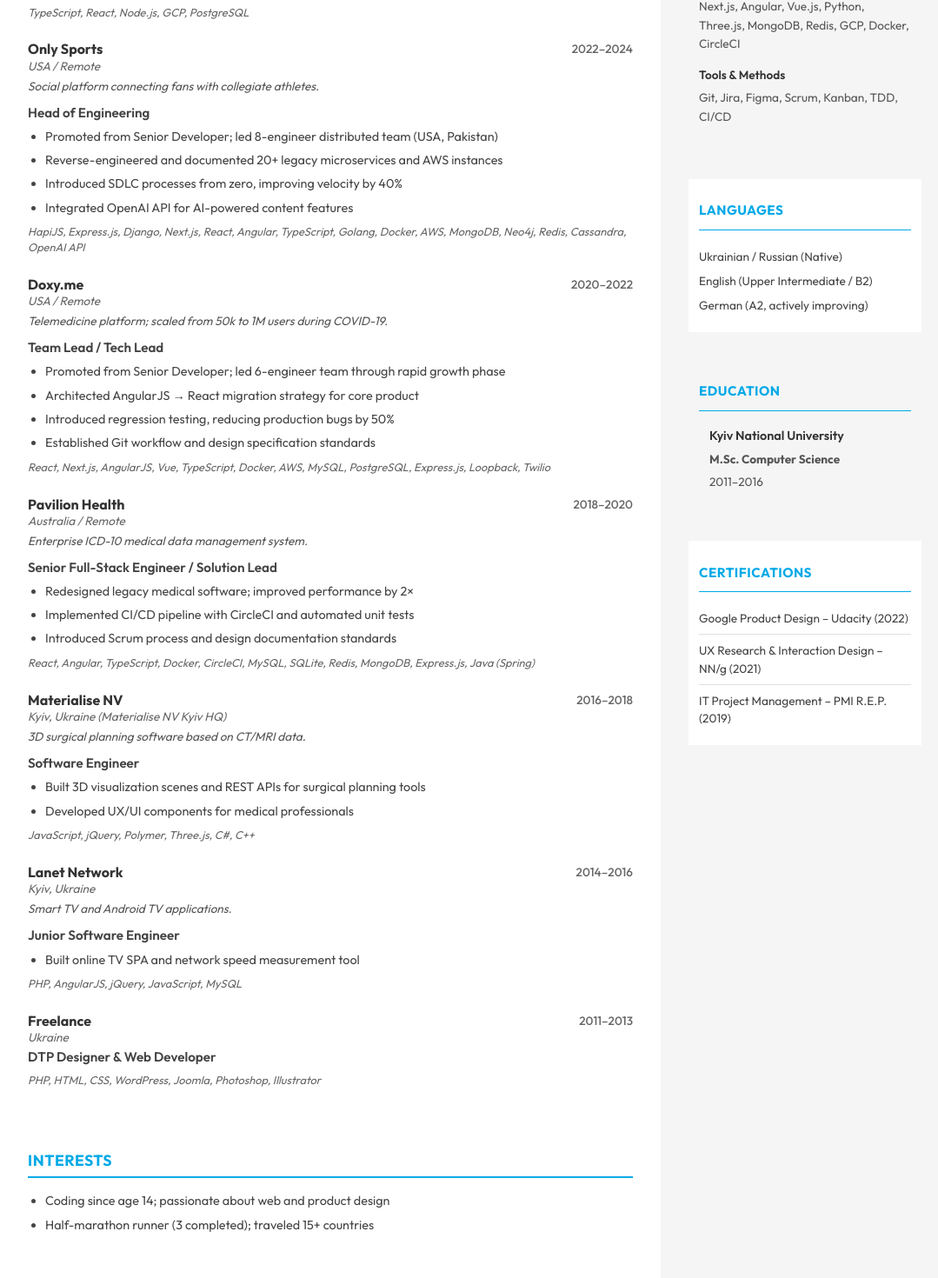
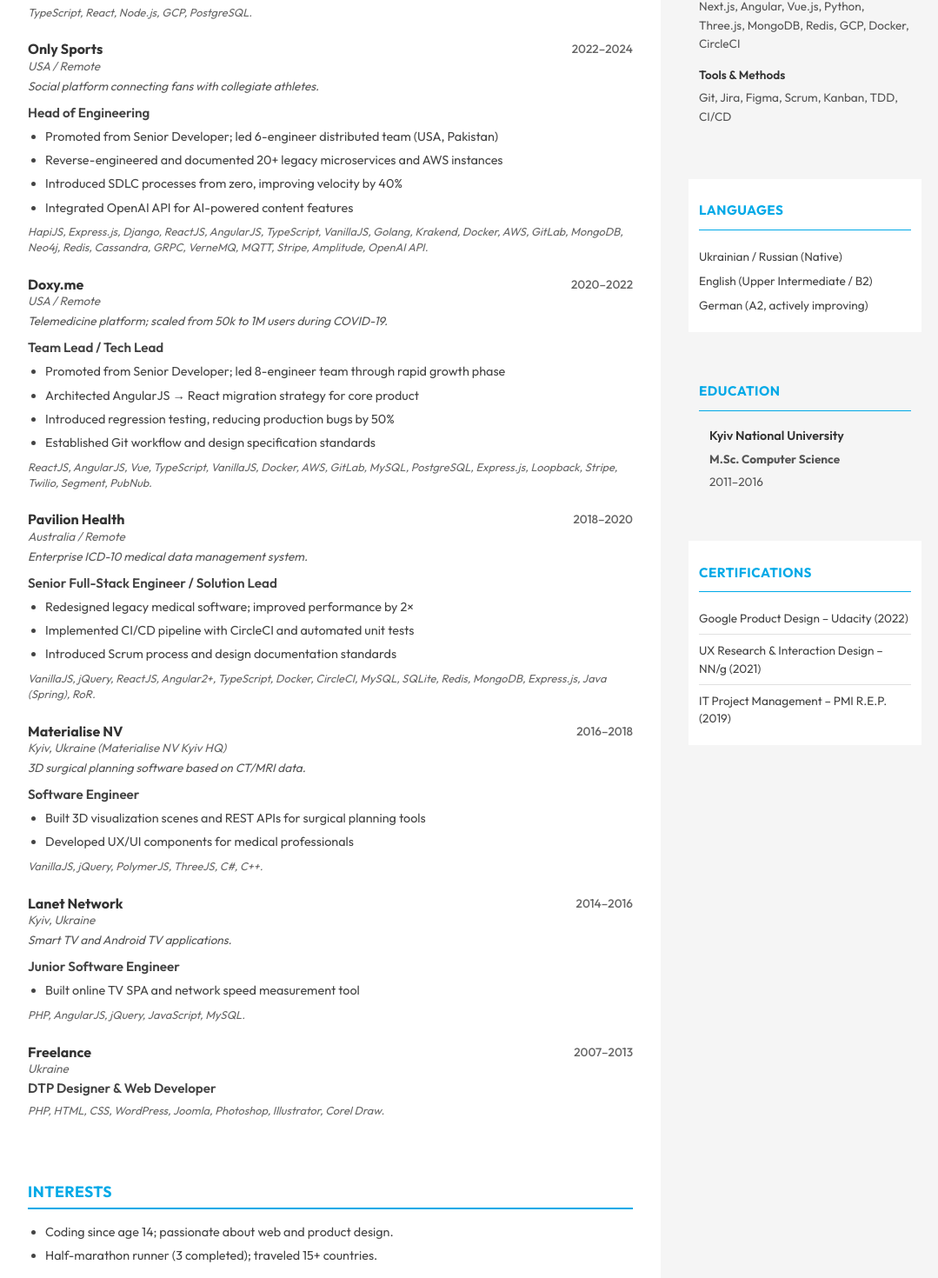
Before and after one commit to vlad-palii/vlad-palii.github.io, a React app: page / in a window 1280 px wide. Shown: the part 891-2361 px from the top of the page at 87% size, without its empty margins (90-1169 px from the left). Built offline with nearby package versions, Linux system fonts and the light colour scheme; a web font is replaced by a local one.

Commit message:
Upd tech stack.

```diff
--- a/src/components/cv.js
+++ b/src/components/cv.js
@@ -9,9 +9,12 @@
         <div className='cv-header-content'>
           <div className='cv-header-info'>
             <h1>Vlad Palii</h1>
-            <p className='cv-title'>Senior Full-Stack Engineer | Engineering Lead</p>
+            <p className='cv-title'>
+              Senior Full-Stack Engineer | Engineering Lead
+            </p>
             <p className='cv-personal'>
-              Date of Birth: 18.08.1993 | Nationality: Ukrainian | Work Permit: §24 (open work authorization)
+              Date of Birth: 18.08.1993 | Nationality: Ukrainian | Work Permit:
+              §24 (open work authorization)
             </p>
           </div>
           <div className='cv-header-photo'>
@@ -23,10 +26,13 @@
       {/* Profile Summary */}
       <section className='cv-profile'>
         <p>
-          Senior Full-Stack Engineer and Engineering Lead with 11+ years of experience building web applications.
-          Specialized in React, Node.js, TypeScript, and AWS serverless architectures.
-          Proven track record leading distributed teams (up to 8 engineers), establishing SDLC processes, and delivering end-to-end features for SaaS products.
-          Based in Berlin, open to senior full-stack or engineering lead roles in product-driven companies.
+          Senior Full-Stack Engineer and Engineering Lead with 11+ years of
+          experience building web applications. Specialized in React, Node.js,
+          TypeScript, and AWS serverless architectures. Proven track record
+          leading distributed teams (up to 8 engineers), establishing SDLC
+          processes, and delivering end-to-end features for SaaS products. Based
+          in Berlin, open to senior full-stack or engineering lead roles in
+          product-driven companies.
         </p>
       </section>
 
@@ -42,18 +48,36 @@
                 <div>
                   <h3>Yoffix</h3>
                   <p className='cv-job-location'>Berlin, Germany / On-site</p>
-                  <p className='cv-job-description'>Hybrid workplace management SaaS for desk, room, and parking bookings.</p>
+                  <p className='cv-job-description'>
+                    Hybrid workplace management SaaS for desk, room, and parking
+                    bookings.
+                  </p>
                 </div>
                 <span className='cv-job-date'>2024–Present</span>
               </div>
               <h4>Senior Full-Stack Engineer</h4>
               <ul>
-                <li>Own backend and frontend architecture for multi-tenant SaaS serving enterprise clients</li>
-                <li>Ship end-to-end features (booking, check-in, ticketing): GraphQL, Lambda, React, integration tests</li>
-                <li>Refactor legacy Amplify/AppSync stacks; reduced infrastructure complexity by 40%</li>
-                <li>Leverage AI coding tools daily, cutting feature delivery time by 30%</li>
+                <li>
+                  Own backend and frontend architecture for multi-tenant SaaS
+                  serving enterprise clients
+                </li>
+                <li>
+                  Ship end-to-end features (booking, check-in, ticketing):
+                  GraphQL, Lambda, React, integration tests
+                </li>
+                <li>
+                  Refactor legacy Amplify/AppSync stacks; reduced infrastructure
+                  complexity by 40%
+                </li>
+                <li>
+                  Leverage AI coding tools daily, cutting feature delivery time
+                  by 30%
+                </li>
               </ul>
-              <p className='cv-job-tech'>TypeScript, Node.js, React, AWS Amplify/AppSync, Lambda, DynamoDB, S3, CloudFormation, Serverless Framework</p>
+              <p className='cv-job-tech'>
+                TypeScript, Node.js, React, AWS Amplify/AppSync, Lambda,
+                DynamoDB, S3, CloudFormation, Serverless Framework.
+              </p>
             </div>
 
             <div className='cv-job'>
@@ -61,17 +85,30 @@
                 <div>
                   <h3>GTO LAB</h3>
                   <p className='cv-job-location'>USA / Remote</p>
-                  <p className='cv-job-description'>Game-theory-based poker learning platform.</p>
+                  <p className='cv-job-description'>
+                    Game-theory-based poker learning platform.
+                  </p>
                 </div>
                 <span className='cv-job-date'>Feb-Jul 2024</span>
               </div>
               <h4>Head of Engineering (Contract)</h4>
               <ul>
-                <li>Led 5-engineer remote team; established SDLC processes from scratch</li>
-                <li>Managed MVP handover and GCP infrastructure during transitional period</li>
-                <li>Coordinated subcontractors; contributed hands-on to feature delivery and bugfixes</li>
+                <li>
+                  Led 5-engineer remote team; established SDLC processes from
+                  scratch
+                </li>
+                <li>
+                  Managed MVP handover and GCP infrastructure during
+                  transitional period
+                </li>
+                <li>
+                  Coordinated subcontractors; contributed hands-on to feature
+                  delivery and bugfixes
+                </li>
               </ul>
-              <p className='cv-job-tech'>TypeScript, React, Node.js, GCP, PostgreSQL</p>
+              <p className='cv-job-tech'>
+                TypeScript, React, Node.js, GCP, PostgreSQL.
+              </p>
             </div>
 
             <div className='cv-job'>
@@ -79,18 +116,34 @@
                 <div>
                   <h3>Only Sports</h3>
                   <p className='cv-job-location'>USA / Remote</p>
-                  <p className='cv-job-description'>Social platform connecting fans with collegiate athletes.</p>
+                  <p className='cv-job-description'>
+                    Social platform connecting fans with collegiate athletes.
+                  </p>
                 </div>
                 <span className='cv-job-date'>2022–2024</span>
               </div>
               <h4>Head of Engineering</h4>
               <ul>
-                <li>Promoted from Senior Developer; led 8-engineer distributed team (USA, Pakistan)</li>
-                <li>Reverse-engineered and documented 20+ legacy microservices and AWS instances</li>
-                <li>Introduced SDLC processes from zero, improving velocity by 40%</li>
+                <li>
+                  Promoted from Senior Developer; led 6-engineer distributed
+                  team (USA, Pakistan)
+                </li>
+                <li>
+                  Reverse-engineered and documented 20+ legacy microservices and
+                  AWS instances
+                </li>
+                <li>
+                  Introduced SDLC processes from zero, improving velocity by 40%
+                </li>
                 <li>Integrated OpenAI API for AI-powered content features</li>
               </ul>
-              <p className='cv-job-tech'>HapiJS, Express.js, Django, Next.js, React, Angular, TypeScript, Golang, Docker, AWS, MongoDB, Neo4j, Redis, Cassandra, OpenAI API</p>
+              <p className='cv-job-tech'>
+                {' '}
+                HapiJS, Express.js, Django, ReactJS, AngularJS, TypeScript,
+                VanillaJS, Golang, Krakend, Docker, AWS, GitLab, MongoDB, Neo4j,
+                Redis, Cassandra, GRPC, VerneMQ, MQTT, Stripe, Amplitude, OpenAI
+                API.
+              </p>
             </div>
 
             <div className='cv-job'>
@@ -98,18 +151,35 @@
                 <div>
                   <h3>Doxy.me</h3>
                   <p className='cv-job-location'>USA / Remote</p>
-                  <p className='cv-job-description'>Telemedicine platform; scaled from 50k to 1M users during COVID-19.</p>
+                  <p className='cv-job-description'>
+                    Telemedicine platform; scaled from 50k to 1M users during
+                    COVID-19.
+                  </p>
                 </div>
                 <span className='cv-job-date'>2020–2022</span>
               </div>
               <h4>Team Lead / Tech Lead</h4>
               <ul>
-                <li>Promoted from Senior Developer; led 6-engineer team through rapid growth phase</li>
-                <li>Architected AngularJS → React migration strategy for core product</li>
-                <li>Introduced regression testing, reducing production bugs by 50%</li>
-                <li>Established Git workflow and design specification standards</li>
+                <li>
+                  Promoted from Senior Developer; led 8-engineer team through
+                  rapid growth phase
+                </li>
+                <li>
+                  Architected AngularJS → React migration strategy for core
+                  product
+                </li>
+                <li>
+                  Introduced regression testing, reducing production bugs by 50%
+                </li>
+                <li>
+                  Established Git workflow and design specification standards
+                </li>
               </ul>
-              <p className='cv-job-tech'>React, Next.js, AngularJS, Vue, TypeScript, Docker, AWS, MySQL, PostgreSQL, Express.js, Loopback, Twilio</p>
+              <p className='cv-job-tech'>
+                ReactJS, AngularJS, Vue, TypeScript, VanillaJS, Docker, AWS,
+                GitLab, MySQL, PostgreSQL, Express.js, Loopback, Stripe, Twilio,
+                Segment, PubNub.
+              </p>
             </div>
 
             <div className='cv-job'>
@@ -117,34 +187,56 @@
                 <div>
                   <h3>Pavilion Health</h3>
                   <p className='cv-job-location'>Australia / Remote</p>
-                  <p className='cv-job-description'>Enterprise ICD-10 medical data management system.</p>
+                  <p className='cv-job-description'>
+                    Enterprise ICD-10 medical data management system.
+                  </p>
                 </div>
                 <span className='cv-job-date'>2018–2020</span>
               </div>
               <h4>Senior Full-Stack Engineer / Solution Lead</h4>
               <ul>
-                <li>Redesigned legacy medical software; improved performance by 2×</li>
-                <li>Implemented CI/CD pipeline with CircleCI and automated unit tests</li>
-                <li>Introduced Scrum process and design documentation standards</li>
+                <li>
+                  Redesigned legacy medical software; improved performance by 2×
+                </li>
+                <li>
+                  Implemented CI/CD pipeline with CircleCI and automated unit
+                  tests
+                </li>
+                <li>
+                  Introduced Scrum process and design documentation standards
+                </li>
               </ul>
-              <p className='cv-job-tech'>React, Angular, TypeScript, Docker, CircleCI, MySQL, SQLite, Redis, MongoDB, Express.js, Java (Spring)</p>
+              <p className='cv-job-tech'>
+                VanillaJS, jQuery, ReactJS, Angular2+, TypeScript, Docker,
+                CircleCI, MySQL, SQLite, Redis, MongoDB, Express.js, Java
+                (Spring), RoR.
+              </p>
             </div>
 
             <div className='cv-job'>
               <div className='cv-job-header'>
                 <div>
                   <h3>Materialise NV</h3>
-                  <p className='cv-job-location'>Kyiv, Ukraine (Materialise NV Kyiv HQ)</p>
-                  <p className='cv-job-description'>3D surgical planning software based on CT/MRI data.</p>
+                  <p className='cv-job-location'>
+                    Kyiv, Ukraine (Materialise NV Kyiv HQ)
+                  </p>
+                  <p className='cv-job-description'>
+                    3D surgical planning software based on CT/MRI data.
+                  </p>
                 </div>
                 <span className='cv-job-date'>2016–2018</span>
               </div>
               <h4>Software Engineer</h4>
               <ul>
-                <li>Built 3D visualization scenes and REST APIs for surgical planning tools</li>
+                <li>
+                  Built 3D visualization scenes and REST APIs for surgical
+                  planning tools
+                </li>
                 <li>Developed UX/UI components for medical professionals</li>
               </ul>
-              <p className='cv-job-tech'>JavaScript, jQuery, Polymer, Three.js, C#, C++</p>
+              <p className='cv-job-tech'>
+                VanillaJS, jQuery, PolymerJS, ThreeJS, C#, C++.
+              </p>
             </div>
 
             <div className='cv-job'>
@@ -152,7 +244,9 @@
                 <div>
                   <h3>Lanet Network</h3>
                   <p className='cv-job-location'>Kyiv, Ukraine</p>
-                  <p className='cv-job-description'>Smart TV and Android TV applications.</p>
+                  <p className='cv-job-description'>
+                    Smart TV and Android TV applications.
+                  </p>
                 </div>
                 <span className='cv-job-date'>2014–2016</span>
               </div>
@@ -160,7 +254,9 @@
               <ul>
                 <li>Built online TV SPA and network speed measurement tool</li>
               </ul>
-              <p className='cv-job-tech'>PHP, AngularJS, jQuery, JavaScript, MySQL</p>
+              <p className='cv-job-tech'>
+                PHP, AngularJS, jQuery, JavaScript, MySQL.
+              </p>
             </div>
 
             <div className='cv-job'>
@@ -169,18 +265,24 @@
                   <h3>Freelance</h3>
                   <p className='cv-job-location'>Ukraine</p>
                 </div>
-                <span className='cv-job-date'>2011–2013</span>
+                <span className='cv-job-date'>2007–2013</span>
               </div>
               <h4>DTP Designer & Web Developer</h4>
-              <p className='cv-job-tech'>PHP, HTML, CSS, WordPress, Joomla, Photoshop, Illustrator</p>
+              <p className='cv-job-tech'>
+                PHP, HTML, CSS, WordPress, Joomla, Photoshop, Illustrator, Corel Draw.
+              </p>
             </div>
           </section>
 
           <section className='cv-section'>
             <h2 className='cv-section-title'>Interests</h2>
             <ul className='cv-interests-list'>
-              <li>Coding since age 14; passionate about web and product design</li>
-              <li>Half-marathon runner (3 completed); traveled 15+ countries</li>
+              <li>
+                Coding since age 14; passionate about web and product design.
+              </li>
+              <li>
+                Half-marathon runner (3 completed); traveled 15+ countries.
+              </li>
             </ul>
           </section>
         </main>
@@ -193,8 +295,16 @@
               <li>Berlin, Germany</li>
               <li>+49 1520 5404298</li>
               <li>paliy.work@gmail.com</li>
-              <li><a href='https://linkedin.com/in/vladpalii'>linkedin.com/in/vladpalii</a></li>
-              <li><a href='https://github.com/vlad-palii'>github.com/vlad-palii</a></li>
+              <li>
+                <a href='https://linkedin.com/in/vladpalii'>
+                  linkedin.com/in/vladpalii
+                </a>
+              </li>
+              <li>
+                <a href='https://github.com/vlad-palii'>
+                  github.com/vlad-palii
+                </a>
+              </li>
             </ul>
           </section>
 
@@ -202,10 +312,17 @@
             <h2 className='cv-sidebar-title'>Skills</h2>
 
             <h3>Core Technologies</h3>
-            <p>JavaScript, TypeScript, React, Node.js, GraphQL, REST API, PostgreSQL, DynamoDB, AWS (Lambda, AppSync, Amplify, S3, CloudFormation)</p>
+            <p>
+              JavaScript, TypeScript, React, Node.js, GraphQL, REST API,
+              PostgreSQL, DynamoDB, AWS (Lambda, AppSync, Amplify, S3,
+              CloudFormation)
+            </p>
 
             <h3>Also Worked With</h3>
-            <p>Next.js, Angular, Vue.js, Python, Three.js, MongoDB, Redis, GCP, Docker, CircleCI</p>
+            <p>
+              Next.js, Angular, Vue.js, Python, Three.js, MongoDB, Redis, GCP,
+              Docker, CircleCI
+            </p>
 
             <h3>Tools & Methods</h3>
             <p>Git, Jira, Figma, Scrum, Kanban, TDD, CI/CD</p>
@@ -224,7 +341,9 @@
             <h2 className='cv-sidebar-title'>Education</h2>
             <div className='cv-edu-item'>
               <h3>Kyiv National University</h3>
-              <p><strong>M.Sc. Computer Science</strong></p>
+              <p>
+                <strong>M.Sc. Computer Science</strong>
+              </p>
               <p>2011–2016</p>
             </div>
           </section>
```
